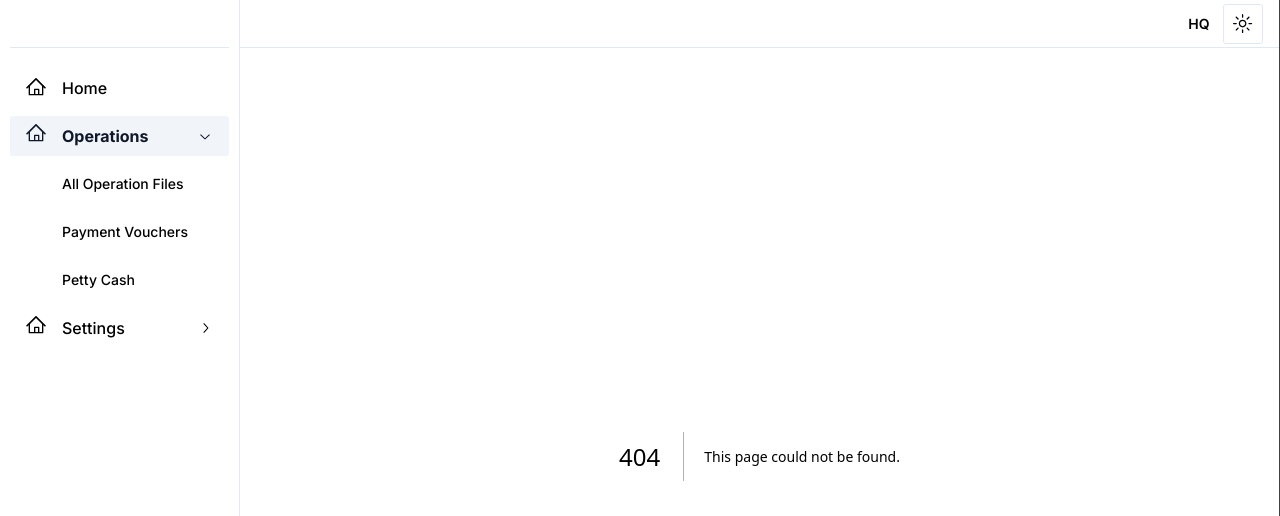
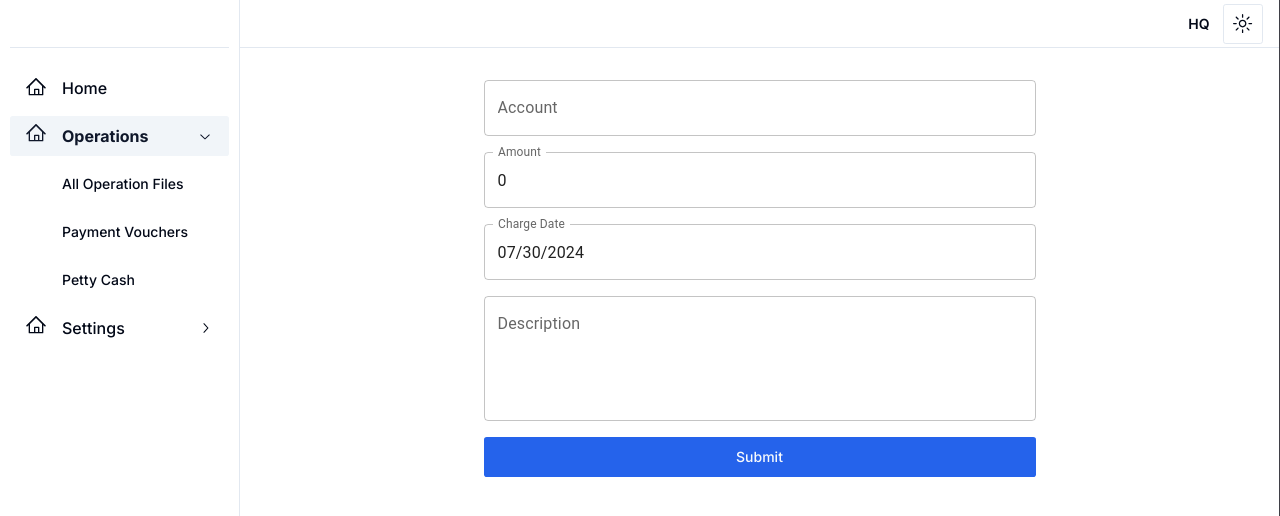
Before and after one commit to BillMuriu/School-Bookeeper, a Next.js app: page /operations/bank-charges/add-bankcharge in a window 1280 px wide. Before the commit this address had no page. Shown: the top 516 px of the page. Built offline with nearby package versions, Linux system fonts and the light colour scheme.

Commit message:
Pettycash's C in CRUD

```diff
--- /dev/null
+++ b/app/operations/(money-spent)/bank-charges/_components/add-operations-bankcharge.jsx
@@ -0,0 +1,60 @@
+"use client";
+
+import React, { useState } from "react";
+import { Button } from "@/components/ui/button";
+import { Stack, Container } from "@mui/material";
+import { useFormContext } from "react-hook-form";
+import { useCreateOperationsBankCharge } from "../_services/mutations";
+import { RHFTextField } from "@/components/form-components/RHFTextField";
+import { RHFNumberInput } from "@/components/form-components/RHFNumberInput";
+import { RHFDatePicker } from "@/components/form-components/RHFDatePicker";
+import SkeletonLoader from "@/components/skeleton-loader";
+
+// AddBankChargeForm component
+const AddBankChargeForm = () => {
+  const {
+    formState: { errors },
+    handleSubmit,
+  } = useFormContext();
+
+  const createBankChargeMutation = useCreateOperationsBankCharge();
+  const [isLoading, setIsLoading] = useState(false);
+
+  const onSubmit = (data) => {
+    console.log("Data submitted:", JSON.stringify(data, null, 2));
+    setIsLoading(true);
+    createBankChargeMutation.mutate(data, {
+      onSettled: () => {
+        setIsLoading(false);
+      },
+    });
+  };
+
+  if (isLoading) {
+    return <SkeletonLoader />;
+  }
+
+  return (
+    <Container
+      sx={{ mt: 3 }}
+      maxWidth="sm"
+      component="form"
+      onSubmit={handleSubmit(onSubmit)}
+    >
+      <Stack sx={{ gap: 2 }}>
+        <RHFTextField name="account" label="Account" />
+        <RHFNumberInput name="amount" label="Amount" min={0} />
+        <RHFDatePicker name="chargeDate" label="Charge Date" />
+        <RHFTextField
+          name="description"
+          label="Description"
+          multiline
+          rows={4}
+        />
+        <Button type="submit">Submit</Button>
+      </Stack>
+    </Container>
+  );
+};
+
+export default AddBankChargeForm;
--- /dev/null
+++ b/app/operations/(money-spent)/bank-charges/_services/mutations.js
@@ -0,0 +1,38 @@
+import { useMutation, useQueryClient } from "@tanstack/react-query";
+import axios from "axios";
+import { toast } from "sonner";
+
+export function useCreateOperationsBankCharge() {
+  const queryClient = useQueryClient();
+
+  return useMutation({
+    mutationFn: async (data) => {
+      const response = await axios.post(
+        "http://127.0.0.1:8000/api/bank-charges/",
+        data,
+        {
+          headers: {
+            "Content-Type": "application/json",
+          },
+        }
+      );
+      return response.data;
+    },
+
+    onSuccess: async (data) => {
+      await queryClient.invalidateQueries(["bankCharges"]); // Update the query key as needed
+
+      toast.success("Bank charge created!", {
+        description:
+          "The new bank charge record has been successfully created.",
+        duration: 3000,
+      });
+    },
+
+    onError: (error) => {
+      toast.error(`Error creating bank charge: ${error.message}`, {
+        description: "Please try again later.",
+      });
+    },
+  });
+}
--- /dev/null
+++ b/app/operations/(money-spent)/bank-charges/add-bankcharge/page.jsx
@@ -0,0 +1,30 @@
+"use client";
+
+import React, { useState, useEffect } from "react";
+import { RhfProvider } from "@/contexts/rhf-provider";
+import { bankChargesSchema, defaultBankCharges } from "../bankcharges-schema";
+import AddBankChargeForm from "../_components/add-operations-bankcharge";
+import SkeletonLoader from "@/components/skeleton-loader";
+
+const BankChargeFormWrapper = () => {
+  const [isLoading, setIsLoading] = useState(true);
+
+  useEffect(() => {
+    const timer = setTimeout(() => {
+      setIsLoading(false);
+    }, 300);
+    return () => clearTimeout(timer);
+  }, []);
+
+  if (isLoading) {
+    return <SkeletonLoader />;
+  }
+
+  return (
+    <RhfProvider schema={bankChargesSchema} defaultValues={defaultBankCharges}>
+      <AddBankChargeForm />
+    </RhfProvider>
+  );
+};
+
+export default BankChargeFormWrapper;
--- /dev/null
+++ b/app/operations/(money-spent)/bank-charges/bankcharges-schema.js
@@ -0,0 +1,15 @@
+import { z } from "zod";
+
+export const bankChargesSchema = z.object({
+  account: z.string(),
+  amount: z.number().positive(),
+  chargeDate: z.date(),
+  description: z.string().optional(),
+});
+
+export const defaultBankCharges = {
+  account: "",
+  amount: 0,
+  chargeDate: new Date(),
+  description: "",
+};
```
Also changed, not shown: app/operations/(money-spent)/bank-charges/_services/queries.js (added), app/operations/(money-spent)/bank-charges/view-bankcharge/[id]/page.jsx (added).
